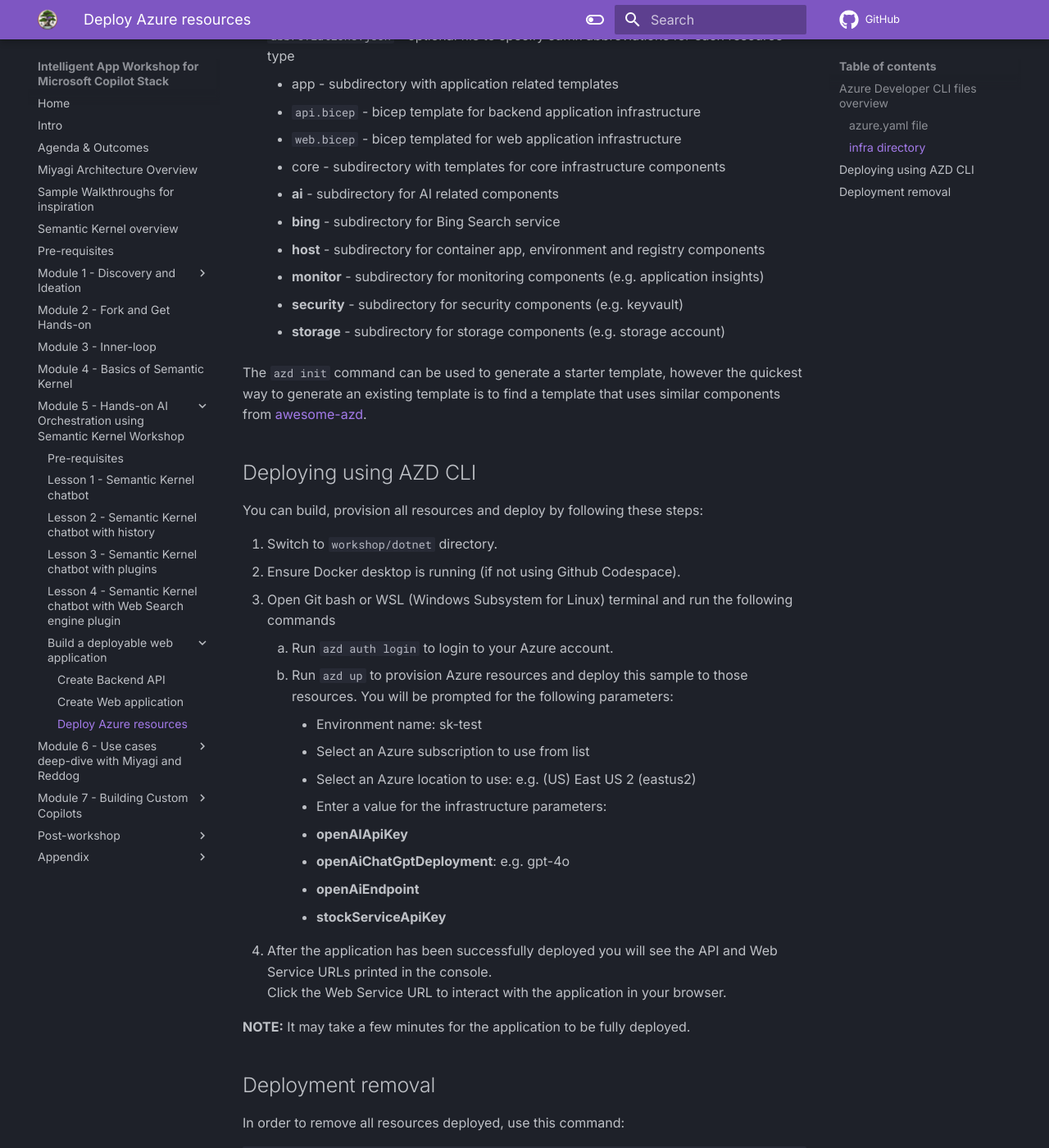
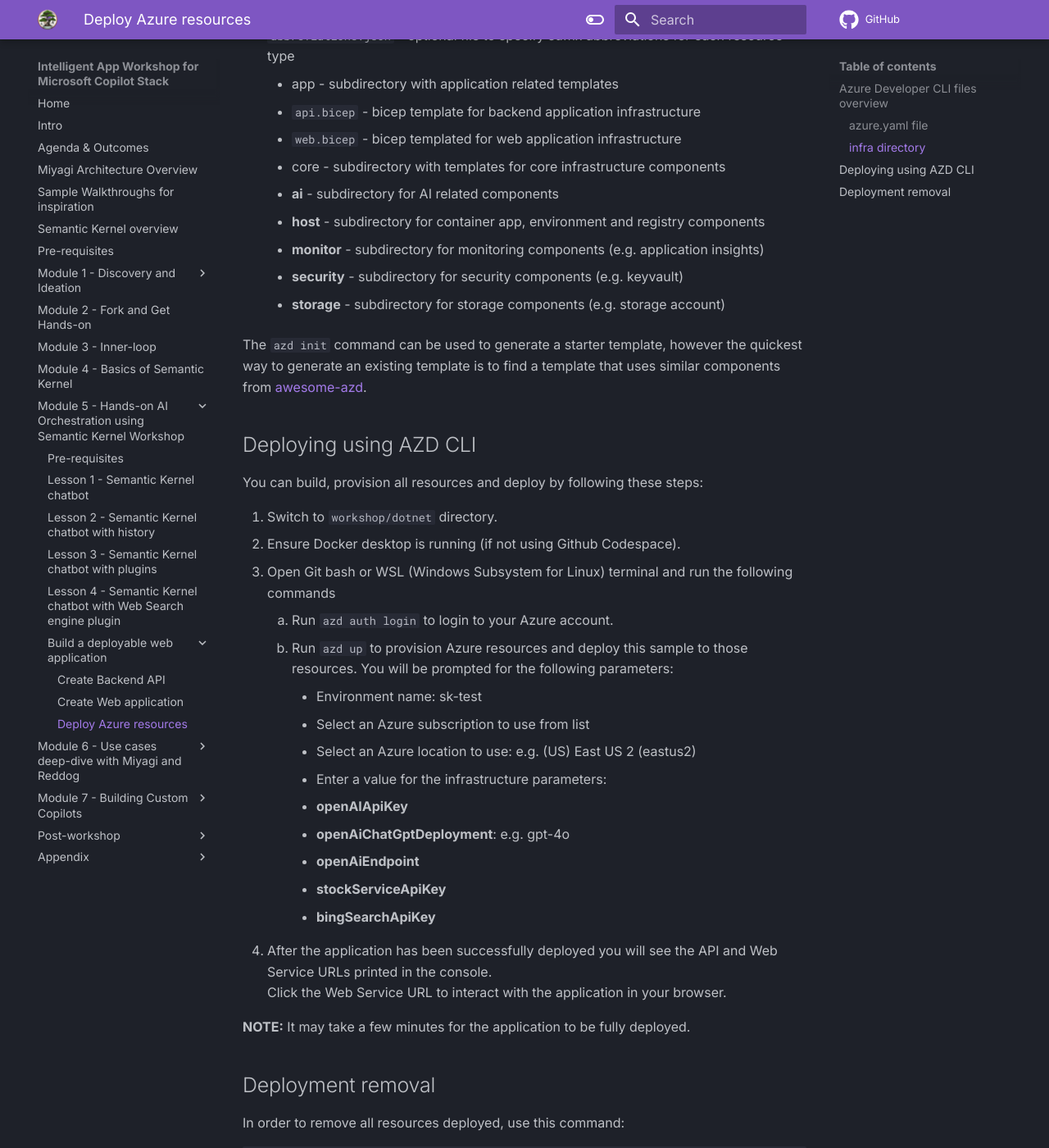
Before and after one commit to Azure/intelligent-app-workshop, an MkDocs documentation site: the page built from docs/wksp/05-semantic-kernel-workshop/simple-ai-orchestration/create-deployable-app/azd-infra.md, in a window 1280 px wide and 1400 px high, scrolled down 1348 px. Shown: the whole window at 82% size. Built offline with MkDocs 1.6.1 and Material for MkDocs 9.7.7, drawn with Linux system fonts in a browser that asks for light colours; comment, search, counter and statistics services are not loaded.

Commit message:
added bing search api key

```diff
--- a/docs/wksp/05-semantic-kernel-workshop/simple-ai-orchestration/create-deployable-app/azd-infra.md
+++ b/docs/wksp/05-semantic-kernel-workshop/simple-ai-orchestration/create-deployable-app/azd-infra.md
@@ -54,7 +54,6 @@ use `bicep` templates which are organized as follows:
       * `web.bicep` - bicep templated for web application infrastructure
     * core - subdirectory with templates for core infrastructure components
       * **ai** - subdirectory for AI related components
-      * **bing** - subdirectory for Bing Search service
       * **host** - subdirectory for container app, environment and registry components
       * **monitor** - subdirectory for monitoring components (e.g. application insights)
       * **security** - subdirectory for security components (e.g. keyvault)
@@ -82,6 +81,7 @@ You can build, provision all resources and deploy by following these steps:
           * **openAiChatGptDeployment**: e.g. gpt-4o
           * **openAiEndpoint**
           * **stockServiceApiKey**
+          * **bingSearchApiKey**
 1. After the application has been successfully deployed you will see the API and Web Service URLs printed in the console.
    Click the Web Service URL to interact with the application in your browser.
 
```
